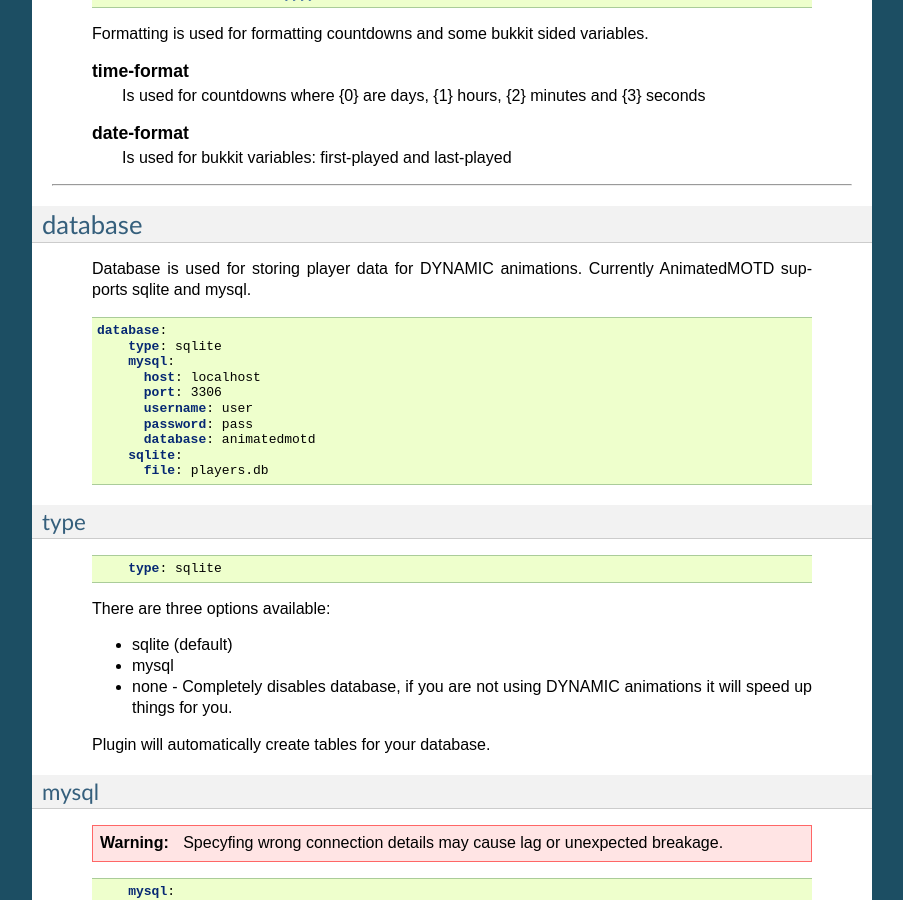
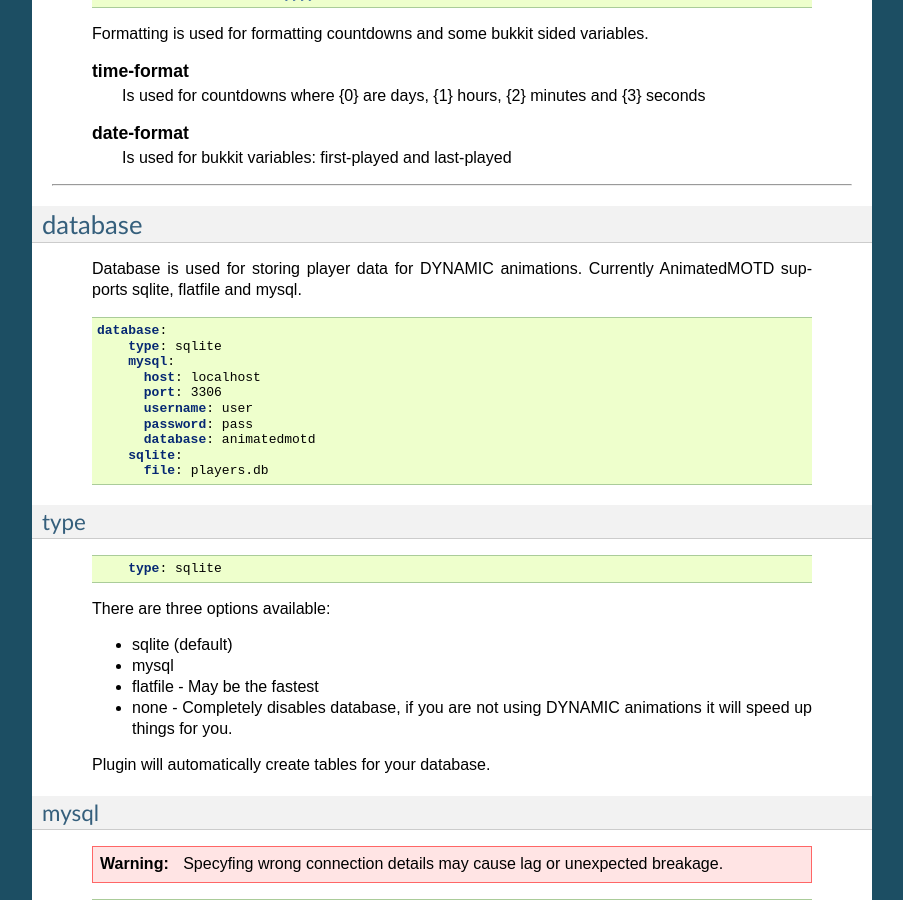
Before and after one commit to maciekmm/AnimatedMOTD-docs, a Sphinx documentation site: the page built from source/configuration/configurations/main_config.rst, in a window 1280 px wide and 900 px high, scrolled down 2787 px. Shown: the whole window, without its empty margins (198-1101 px from the left). Built offline with Sphinx 7.4.7, drawn with Linux system fonts in a browser that asks for light colours.

Commit message:
Added flatfile type to storage configuration

```diff
--- a/source/configuration/configurations/main_config.rst
+++ b/source/configuration/configurations/main_config.rst
@@ -123,7 +123,7 @@ formatting
 --------
 database
 --------
-	Database is used for storing player data for DYNAMIC animations. Currently AnimatedMOTD supports sqlite and mysql.
+	Database is used for storing player data for DYNAMIC animations. Currently AnimatedMOTD supports sqlite, flatfile and mysql.
 
 	.. literalinclude:: __files/config.yml
 		:language: yaml
@@ -139,6 +139,7 @@ type
 
 	- sqlite (default)
 	- mysql
+	- flatfile - May be the fastest
 	- none - Completely disables database, if you are not using DYNAMIC animations it will speed up things for you.
 
 	Plugin will automatically create tables for your database.
```
